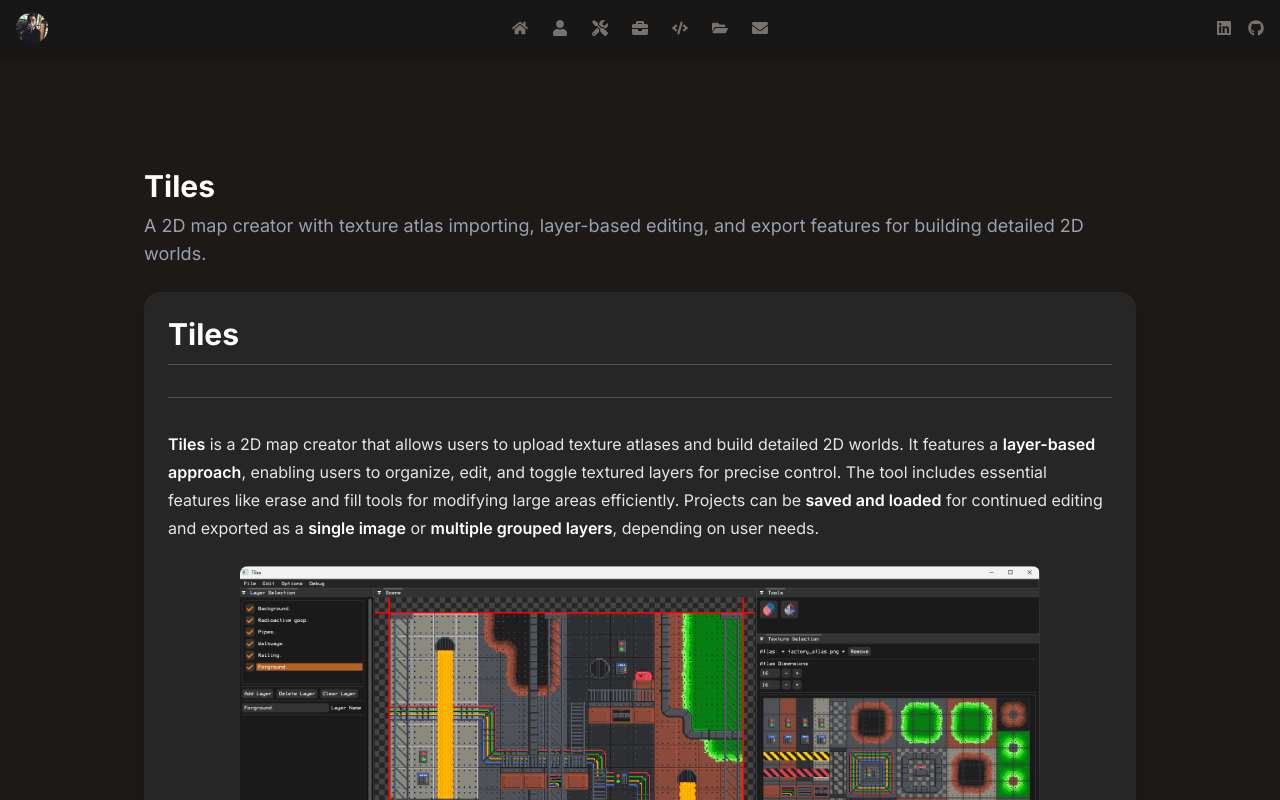
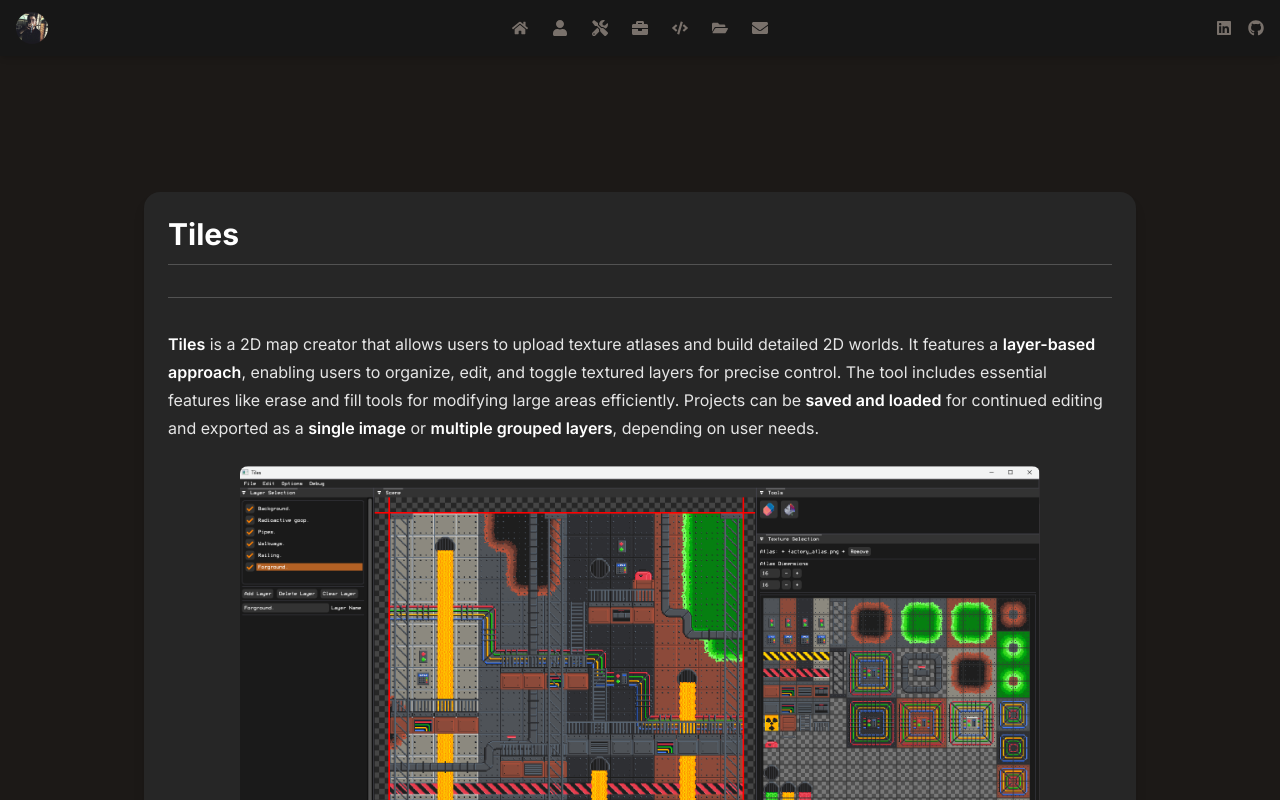
Before and after one commit to stephen-os/developer-portfolio, a Next.js app: page /projects/tiles in a window 1280 px wide. Shown: the top 800 px of the page. Built offline with nearby package versions, Linux system fonts and the light colour scheme.

Commit message:
refactor: removed title and description from project page

```diff
--- a/src/pages/projects/[slug].tsx
+++ b/src/pages/projects/[slug].tsx
@@ -18,8 +18,6 @@ export default function ProjectPage({ source, data }: Props) {
     return (
         <Layout>
             <article className="w-full max-w-5xl mx-auto px-4 py-10">
-                <h1 className="text-3xl font-bold text-white mb-2">{data.title}</h1>
-                <p className="text-lg text-gray-400 mb-6">{data.description}</p>
                 <MarkdownRenderer source={source} />
             </article>
         </Layout>
```
